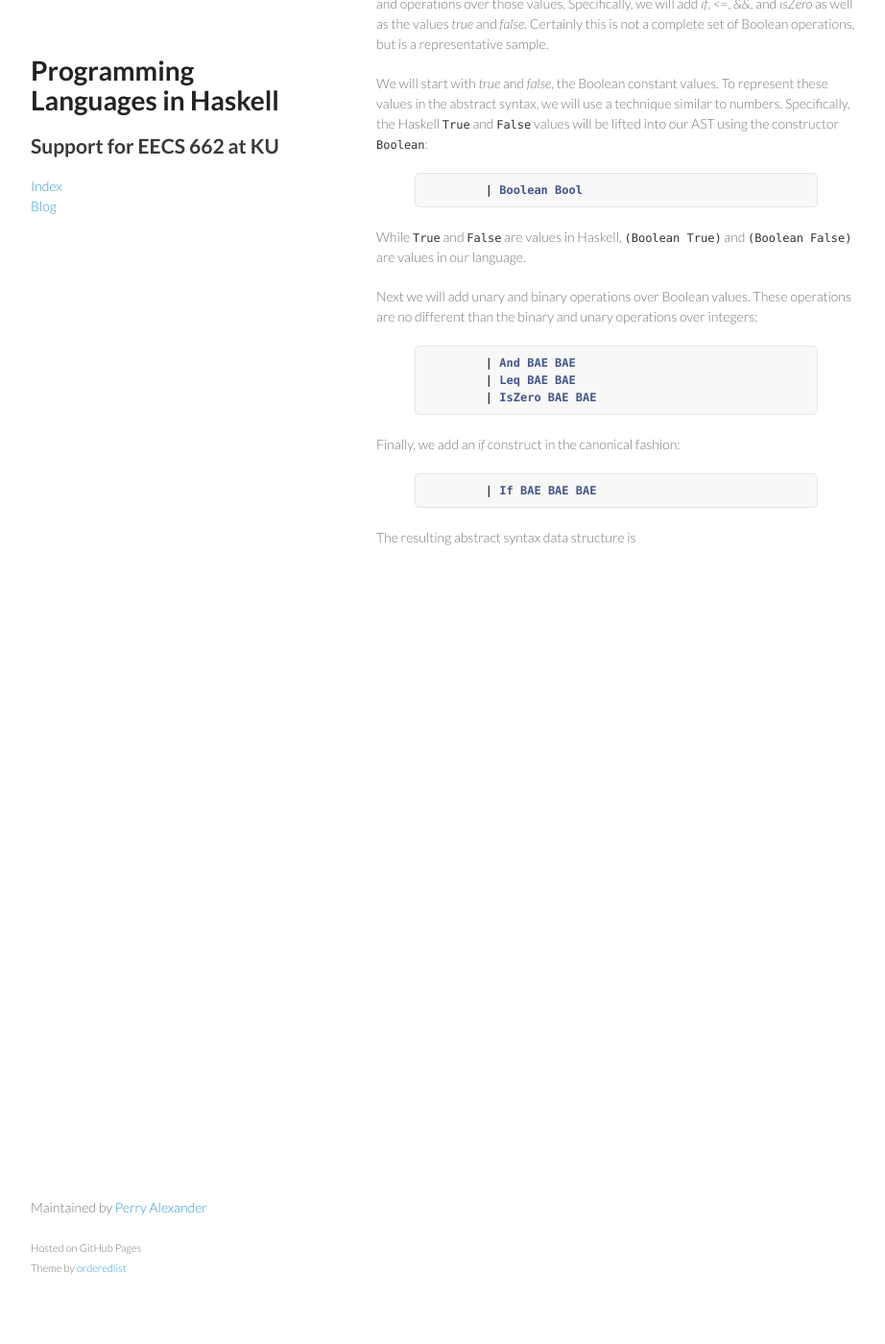
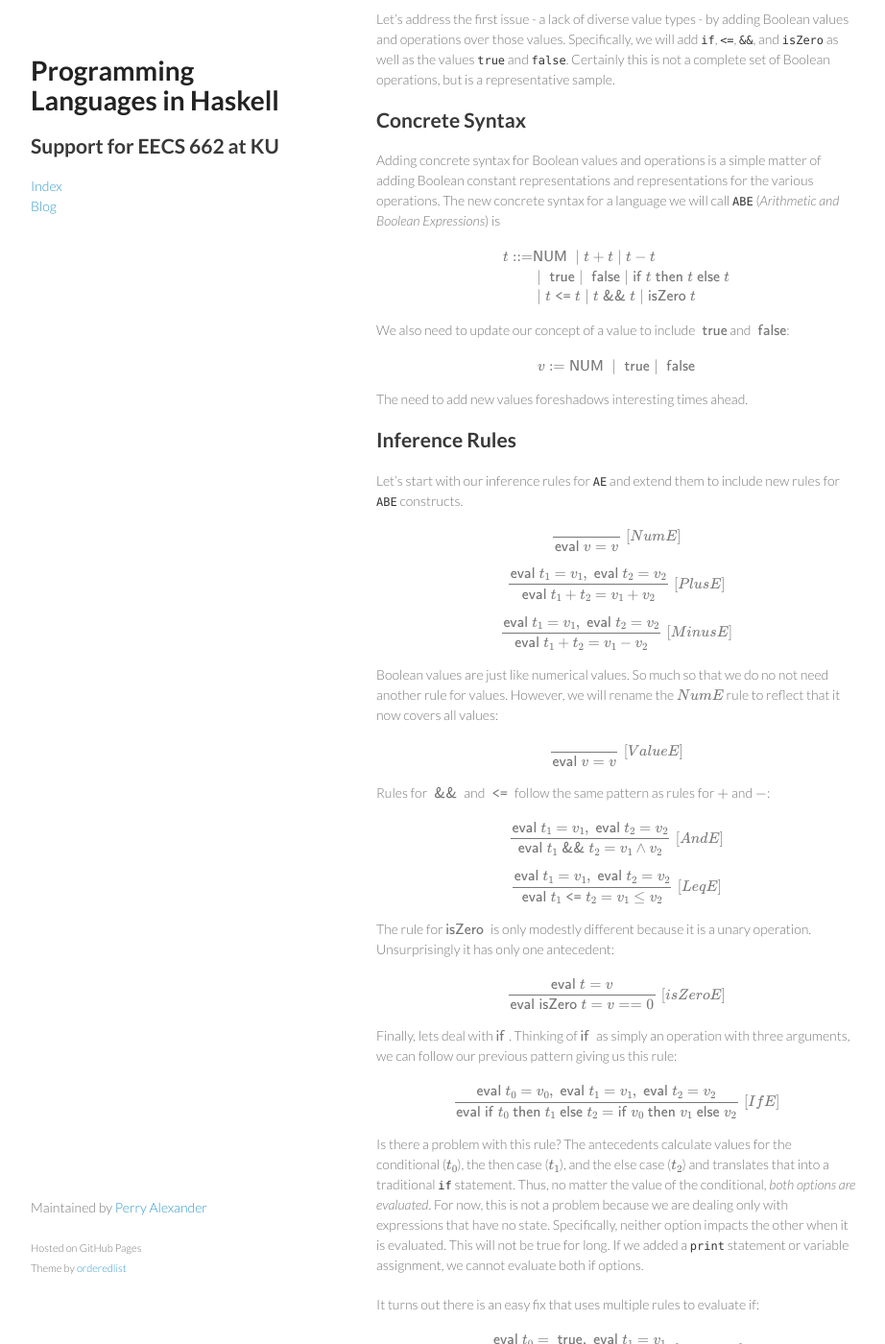
Before and after one commit to ku-sldg/plih, a Jekyll site: the page built from _posts/2016-06-13-FailureOption.md, in a window 1280 px wide and 1400 px high, scrolled down 451 px. Shown: the whole window at 96% size, without its empty margins (178-1100 px from the left). Built offline with Jekyll 4.4.1, drawn with Linux system fonts in a browser that asks for light colours; formulas are drawn with MathJax 3; some of the changed text lies outside the part shown.

Commit message:
adding abe.hs; added details to failure chapter; updated parser and interpreter for abe

```diff
--- a/_posts/2016-06-13-FailureOption.md
+++ b/_posts/2016-06-13-FailureOption.md
@@ -1,8 +1,26 @@
 ---
 layout: frontpage
 title: Failure Is an Option
+use_math: true
 category: chapter
 ---
+
+$$
+\newcommand\calc{\mathsf{calc}\;}
+\newcommand\parse{\mathsf{parse}\;}
+\newcommand\typeof{\mathsf{typeof}\;}
+\newcommand\interp{\mathsf{interp}\;}
+\newcommand\eval{\mathsf{eval}\;}
+\newcommand\NUM{\mathsf{NUM}\;}
+\newcommand\iif{\mathsf{if}\;}
+\newcommand\tthen{\;\mathsf{then}\;}
+\newcommand\eelse{\;\mathsf{else}\;}
+\newcommand\iisZero{\mathsf{isZero}\;}
+\newcommand\aand{\;\mathsf{\&\&}\;}
+\newcommand\lleq{\;\mathtt{<=}\;}
+\newcommand\ttrue{\;\mathsf{true}}
+\newcommand\ffalse{\;\mathsf{false}}
+$$
 
 # Failure Is an Option
 
@@ -12,12 +30,70 @@ Unfortunately, the same features of AE that make all programs terminate and not
 
 ## Multiple Value Types
 
-Let's address the first issue - a lack of diverse value types - by adding Boolean values and operations over those values.  Specifically, we will add _if_, _<=_, _&&_, and _isZero_ as well as the values _true_ and _false_.  Certainly this is not a complete set of Boolean operations, but is a representative sample.
+Let's address the first issue - a lack of diverse value types - by adding Boolean values and operations over those values.  Specifically, we will add `if`, `<=`, `&&`, and `isZero` as well as the values `true` and `false`.  Certainly this is not a complete set of Boolean operations, but is a representative sample.
 
-We will start with _true_ and _false_, the Boolean constant values.  To represent these values in the abstract syntax, we will use a technique similar to numbers.  Specifically, the Haskell `True` and `False` values will be lifted into our AST using the constructor `Boolean`:
+## Concrete Syntax
+
+Adding concrete syntax for Boolean values and operations is a simple matter of adding Boolean constant representations and representations for the various operations.  The new concrete syntax for a language we will call `ABE` (*Arithmetic and Boolean Expressions*) is
+
+$$\begin{align*}
+t ::= & \NUM \mid t + t \mid t - t \\
+      & \mid \ttrue \mid \ffalse \mid \iif t \tthen t \eelse t \\
+      & \mid t \lleq t \mid t \aand t \mid \iisZero t \\
+\end{align*}$$
+
+We also need to update our concept of a value to include $\ttrue$ and $\ffalse$:
+
+$$\begin{align*}
+v := \NUM \mid \ttrue \mid \ffalse \\
+\end{align*}$$
+
+The need to add new values foreshadows interesting times ahead.
+
+## Inference Rules
+
+Let's start with our inference rules for `AE` and extend them to include new rules for `ABE` constructs.
+
+$$\frac{}{\eval v = v}\; [NumE]$$
+
+$$\frac{\eval t_1 = v_1,\; \eval t_2 = v_2}{\eval t_1 + t_2 = v_1+v_2}\; [PlusE]$$
+
+$$\frac{\eval t_1 = v_1,\; \eval t_2 = v_2}{\eval t_1 + t_2 = v_1-v_2}\; [MinusE]$$
+
+Boolean values are just like numerical values.  So much so that we do no not need another rule for values.  However, we will rename the $NumE$ rule to reflect that it now covers all values:
+
+$$\frac{}{\eval v = v}\; [ValueE]$$
+
+Rules for $\aand$ and $\lleq$ follow the same pattern as rules for $+$ and $-$:
+
+$$\frac{\eval t_1 = v_1,\; \eval t_2 = v_2}{\eval t_1 \aand t_2 = v_1 \wedge v_2}\; [AndE]$$
+
+$$\frac{\eval t_1 = v_1,\; \eval t_2 = v_2}{\eval t_1 \lleq t_2 = v_1\leq v_2}\; [LeqE]$$
+
+The rule for $\iisZero$ is only modestly different because it is a unary operation.  Unsurprisingly it has only one antecedent:
+
+$$\frac{\eval t = v}{\eval \iisZero t = v==0}\; [isZeroE]$$
+
+Finally, lets deal with $\iif$.  Thinking of $\iif$ as simply an operation with three arguments, we can follow our previous pattern giving us this rule:
+
+$$\frac{\eval t_0 = v_0,\;\eval t_1 = v_1,\;\eval t_2 = v_2}{\eval \iif t_0 \tthen t_1 \eelse t_2 = \iif v_0 \tthen v_1 \eelse v_2}\;[IfE]$$
+
+Is there a problem with this rule?  The antecedents calculate values for the conditional ($t_0$), the then case ($t_1$), and the  else case ($t_2$) and translates that into a traditional `if` statement.  Thus, no matter the value of the conditional, *both options are evaluated*.  For now, this is not a problem because we are dealing only with expressions that have no state.  Specifically, neither option impacts the other when it is evaluated.  This will not be true for long.  If we added a `print` statement or variable assignment, we cannot evaluate both if options.
+
+It turns out there is an easy fix that uses multiple rules to evaluate if:
+
+$$\frac{\eval t_0 = \ttrue,\; \eval t_1 = v_1}{\eval \iif t_0 \tthen t_1 \eelse t_2 = v_1}\;[IfTrueE]$$
+
+$$\frac{\eval t_0 = \ffalse,\; \eval t_2 = v_2}{\eval \iif t_0 \tthen t_1 \eelse t_2 = v_2}\;[IfFalseE]$$
+
+The first rule only applies when $\eval t_0$ evaluates to $\ttrue$ while the second applies when $\eval t_0$ evaluates to $\ffalse$.  Right now this is overkill, but it is a good idea to start thinking in these terms.
+
+## Abstract Syntax
+
+Before we extend our `AE` parser to `ABE`, we need to extend our abstract syntax for `AE` to handle new constructs.  We will start with `true` and `false`, the Boolean constant values.  To represent these values in the abstract syntax, we will use a technique similar to numbers.  Specifically, the Haskell `True` and `False` values will be lifted into our AST using the constructor `Boolean`:
 
 {% highlight haskell %}
-	| Boolean Bool
+  Boolean :: Bool -> ABE
 {% endhighlight %}
 
 While `True` and `False` are values in Haskell, `(Boolean True)` and `(Boolean False)` are values in our language.
@@ -25,18 +101,99 @@ While `True` and `False` are values in Haskell, `(Boolean True)` and `(Boolean F
 Next we will add unary and binary operations over Boolean values.  These operations are no different than the binary and unary operations over integers:
 
 {% highlight haskell %}
-	| And BAE BAE
-	| Leq BAE BAE
-	| IsZero BAE BAE
+  And :: ABE -> ABE -> ABE
+  Leq :: ABE -> ABE -> ABE
+  IsZero :: ABE -> ABE
 {% endhighlight %}
 
-Finally, we add an _if_ construct in the canonical fashion:
+Finally, we add an `if` construct in the canonical fashion as if it were simply a three-argument function.
 
 {% highlight haskell %}
-	| If BAE BAE BAE
+  If :: ABE -> ABE -> ABE -> ABE
 {% endhighlight %}
 
-The resulting abstract syntax data structure is
+The resulting complete AST structure is now:
 
 {% highlight haskell %}
+data ABE where
+  Num :: Int -> ABE
+  Plus :: ABE -> ABE -> ABE
+  Minus :: ABE -> ABE -> ABE
+  Boolean :: Bool -> ABE
+  And :: ABE -> ABE -> ABE
+  Leq :: ABE -> ABE -> ABE
+  IsZero :: ABE -> ABE
+  If :: ABE -> ABE -> ABE -> ABE
+  deriving (Show,Eq)
 {% endhighlight %}
+
+## Parsing
+
+{% highlight haskell %}
+expr :: Parser ABE
+expr = buildExpressionParser operators term
+
+operators = [ [ inFix "+" Plus AssocLeft
+              , inFix "-" Minus AssocLeft ]
+            , [ inFix "&&" And AssocLeft ]
+            , [ inFix "<=" Leq AssocLeft ]
+            , [ preFix "isZero" IsZero ]
+            ]
+
+numExpr :: Parser ABE
+numExpr = do i <- integer lexer
+             return (Num (fromInteger i))
+
+trueExpr :: Parser ABE
+trueExpr = do i <- reserved lexer "true"
+              return (Boolean True)
+
+falseExpr :: Parser ABE
+falseExpr = do i <- reserved lexer "false"
+               return (Boolean False)
+
+ifExpr :: Parser ABE
+ifExpr = do reserved lexer "if"
+            c <- expr
+            reserved lexer "then"
+            t <- expr
+            reserved lexer "else"
+            e <- expr
+            return (If c t e)
+
+term = parens lexer expr
+       <|> numExpr
+       <|> trueExpr
+       <|> falseExpr
+       <|> ifExpr
+
+-- Parser invocation
+
+parseABE = parseString expr
+
+parseABEFile = parseFile expr
+{% endhighlight %}
+
+## Interpreter
+
+{% highlight haskell %}
+eval :: ABE -> ABE
+eval (Num x) = (Num x)
+eval (Plus l r) = let (Num l') = (eval l)
+                      (Num r') = (eval r)
+                      in (Num (l'+r'))
+eval (Minus l r) = let (Num l') = (eval l)
+                       (Num r') = (eval r)
+                       in (Num (l'-r'))
+eval (Boolean b) = (Boolean b)
+eval (And l r) = let (Boolean l') = (eval l)
+                     (Boolean r') = (eval r)
+                 in (Boolean (l' && r'))
+eval (Leq l r) = let (Num l') = (eval l)
+                     (Num r') = (eval r)
+                 in (Boolean (l' <= r'))
+eval (IsZero v) = let (Num v') = (eval v)
+                  in (Boolean (v' == 0))
+eval (If c t e) = let (Boolean c') = (eval c)
+                  in if c' then (eval t) else (eval e)
+{% endhighlight %}
```
Also changed, not shown: 1 other file.
